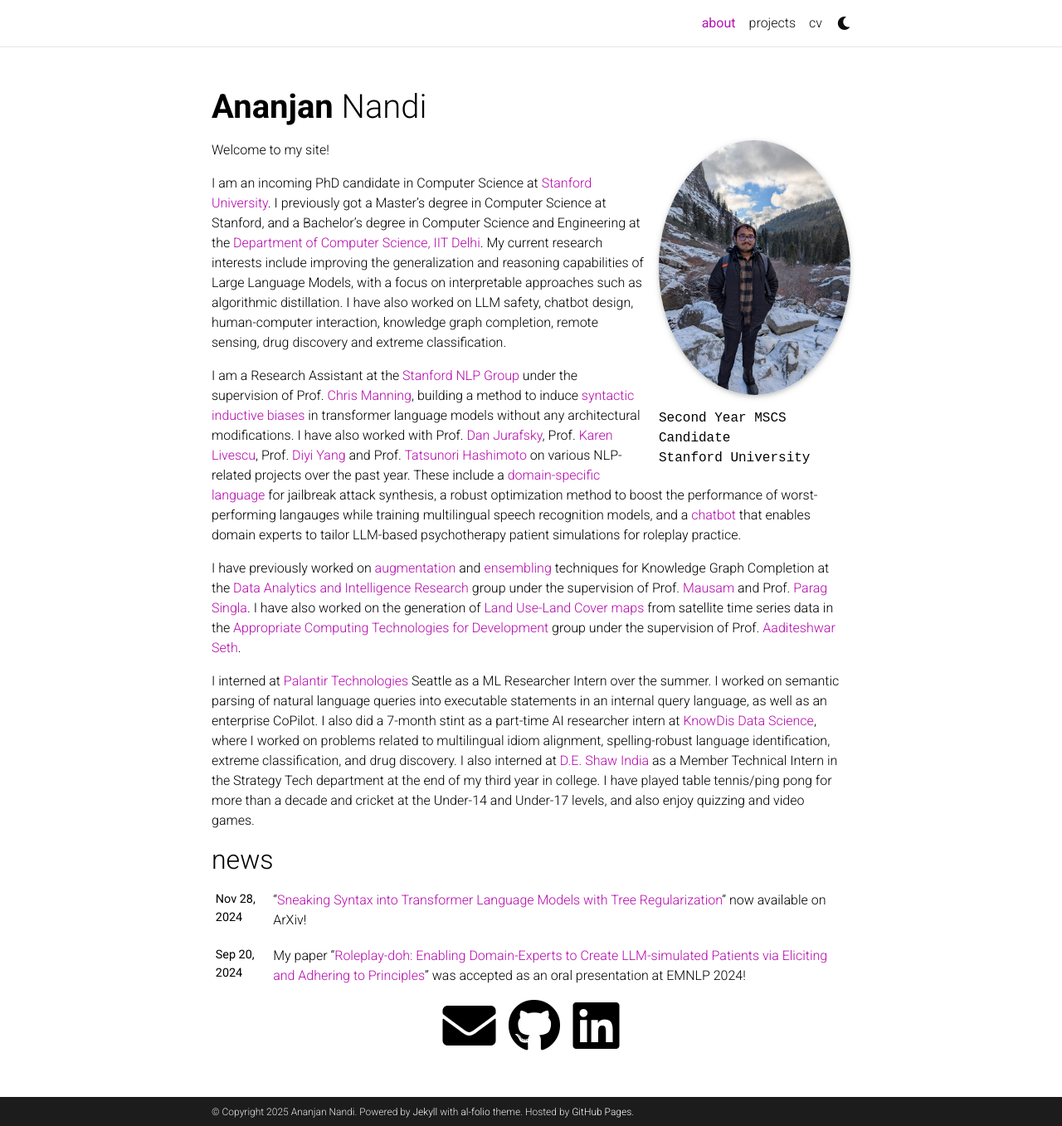
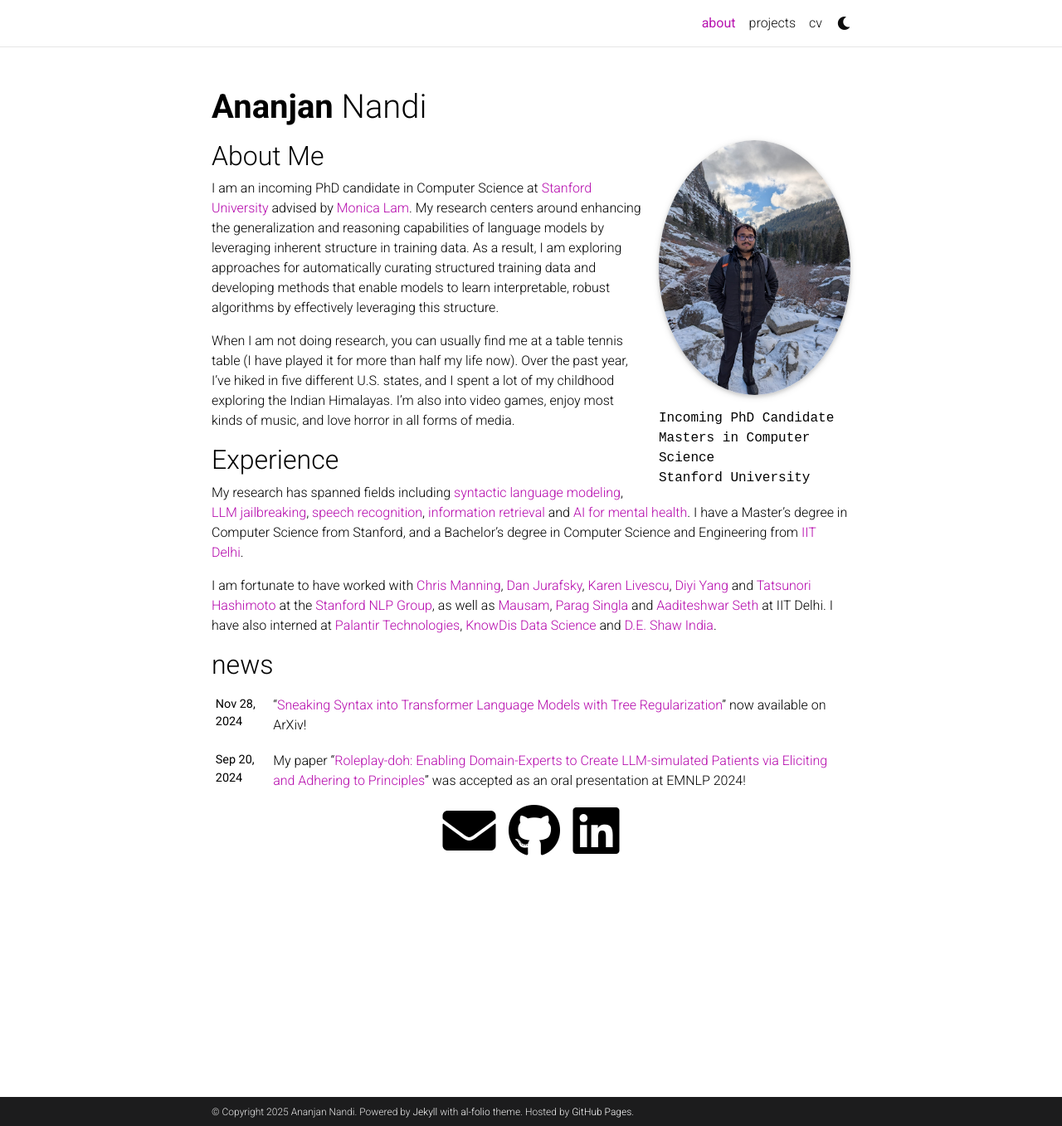
Before and after one commit to ananjan-nandi-9/ananjan-nandi-9.github.io, a Jekyll site: the page built from _pages/about.md, in a window 1280 px wide and 1357 px high. Shown: the whole window at 83% size. Built offline with Jekyll 4.4.1, drawn with Linux system fonts in a browser that asks for light colours; full-size pictures stand in for the smaller copies a plugin makes; comment, search, counter and statistics services are not loaded; a style sheet for code colours, icons or effects is not loaded.

Commit message:
Front page updated

```diff
--- a/_pages/about.md
+++ b/_pages/about.md
@@ -8,19 +8,21 @@ profile:
   image: sequoia_pic.jpg
   image_circular: true
   address: |
-    <p>Second Year MSCS Candidate</p> <p>Stanford University</p>
+    <p>Incoming PhD Candidate</p> <p>Masters in Computer Science</p> <p>Stanford University</p>
 news: true
 selected_papers: false
 social: true
 published: true
 ---
 
-Welcome to my site!
+## About Me
 
-I am an incoming PhD candidate in Computer Science at [Stanford University](https://www.stanford.edu/). I previously got a Master's degree in Computer Science at Stanford, and a Bachelor's degree in Computer Science and Engineering at the [Department of Computer Science, IIT Delhi](https://www.cse.iitd.ernet.in/). My current research interests include improving the generalization and reasoning capabilities of Large Language Models, with a focus on interpretable approaches such as algorithmic distillation. I have also worked on LLM safety, chatbot design, human-computer interaction, knowledge graph completion, remote sensing, drug discovery and extreme classification.
+I am an incoming PhD candidate in Computer Science at [Stanford University](https://www.stanford.edu/) advised by [Monica Lam](https://suif.stanford.edu/~lam/). My research centers around enhancing the generalization and reasoning capabilities of language models by leveraging inherent structure in training data. As a result, I am exploring approaches for automatically curating structured training data and developing methods that enable models to learn interpretable, robust algorithms by effectively leveraging this structure.
 
-I am a Research Assistant at the [Stanford NLP Group](https://nlp.stanford.edu/people/) under the supervision of Prof. [Chris Manning](https://nlp.stanford.edu/~manning/), building a method to induce [syntactic inductive biases](https://arxiv.org/abs/2411.18885) in transformer language models without any architectural modifications. I have also worked with Prof. [Dan Jurafsky](https://web.stanford.edu/~jurafsky/), Prof. [Karen Livescu](https://home.ttic.edu/~klivescu/), Prof. [Diyi Yang](https://cs.stanford.edu/~diyiy/group.html) and Prof. [Tatsunori Hashimoto](https://thashim.github.io/) on various NLP-related projects over the past year. These include a [domain-specific language](https://mdoumbouya.github.io/h4rm3l/) for jailbreak attack synthesis, a robust optimization method to boost the performance of worst-performing langauges while training multilingual speech recognition models, and a [chatbot](https://roleplay-doh.github.io/) that enables domain experts to tailor LLM-based psychotherapy patient simulations for roleplay practice.
+When I am not doing research, you can usually find me at a table tennis table (I have played it for more than half my life now). Over the past year, I've hiked in five different U.S. states, and I spent a lot of my childhood exploring the Indian Himalayas. I’m also into video games, enjoy most kinds of music, and love horror in all forms of media.
 
-I have previously worked on [augmentation](https://aclanthology.org/2023.acl-short.23/) and [ensembling](https://aclanthology.org/2024.acl-short.20/) techniques for Knowledge Graph Completion at the [Data Analytics and Intelligence Research](https://github.com/dair-iitd) group under the supervision of Prof. [Mausam](https://www.cse.iitd.ac.in/~mausam) and Prof. [Parag Singla](https://www.cse.iitd.ac.in/~parags/). I have also worked on the generation of [Land Use-Land Cover maps](https://www.cse.iitd.ernet.in/%7Easeth/commons-connect-ictd2024.pdf) from satellite time series data in the [Appropriate Computing Technologies for Development](http://act4d.iitd.ernet.in/) group under the supervision of Prof. [Aaditeshwar Seth](https://www.cse.iitd.ac.in/~aseth/).
 
-I interned at [Palantir Technologies](https://www.palantir.com/) Seattle as a ML Researcher Intern over the summer. I worked on semantic parsing of natural language queries into executable statements in an internal query language, as well as an enterprise CoPilot. I also did a 7-month stint as a part-time AI researcher intern at [KnowDis Data Science](https://www.knowdis.ai/), where I worked on problems related to multilingual idiom alignment, spelling-robust language identification, extreme classification, and drug discovery. I also interned at [D.E. Shaw India](https://www.deshawindia.com/) as a Member Technical Intern in the Strategy Tech department at the end of my third year in college. I have played table tennis/ping pong for more than a decade and cricket at the Under-14 and Under-17 levels, and also enjoy quizzing and video games.
+## Experience
+My research has spanned fields including [syntactic language modeling](https://www.treereg.dev/), [LLM jailbreaking](https://mdoumbouya.github.io/h4rm3l/), [speech recognition](https://arxiv.org/abs/2502.01777), [information retrieval](https://arxiv.org/abs/2407.01994) and [AI for mental health](https://arxiv.org/abs/2407.00870). I have a Master's degree in Computer Science from Stanford, and a Bachelor's degree in Computer Science and Engineering from [IIT Delhi](https://www.cse.iitd.ernet.in/).
+
+I am fortunate to have worked with [Chris Manning](https://nlp.stanford.edu/~manning/), [Dan Jurafsky](https://web.stanford.edu/~jurafsky/), [Karen Livescu](https://home.ttic.edu/~klivescu/), [Diyi Yang](https://cs.stanford.edu/~diyiy/group.html) and [Tatsunori Hashimoto](https://thashim.github.io/) at the [Stanford NLP Group](https://nlp.stanford.edu/people/), as well as [Mausam](https://www.cse.iitd.ac.in/~mausam), [Parag Singla](https://www.cse.iitd.ac.in/~parags/) and [Aaditeshwar Seth](https://www.cse.iitd.ac.in/~aseth/) at IIT Delhi. I have also interned at [Palantir Technologies](https://www.palantir.com/), [KnowDis Data Science](https://www.knowdis.ai/) and [D.E. Shaw India](https://www.deshawindia.com/).
```
